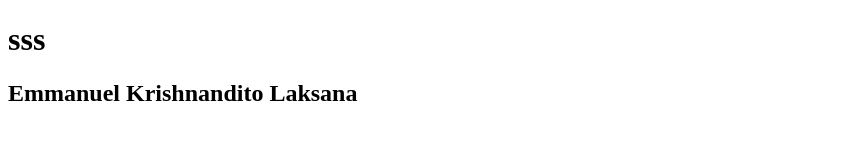
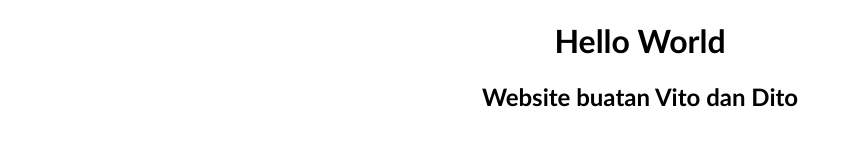
Before and after one commit to KrishnanditoLksn/ProjectLandingPage, a plain HTML site: page src/index.html in a window 1280 px wide. Shown: the whole page, without its empty margins (0-852 px from the left). Drawn offline with Linux system fonts and the light colour scheme.

Commit message:
menambahkan header di website - Dito

```diff
--- a/src/index.html
+++ b/src/index.html
@@ -1,12 +1,16 @@
 <!DOCTYPE html>
 <html lang="en">
 <head>
+    <link rel="stylesheet" href="style.css">
     <meta charset="UTF-8">
     <meta name="viewport" content="width=device-width, initial-scale=1.0">
     <title>Document</title>
 </head>
 <body>
-    <h1>sss</h1>
-    <h2>Emmanuel Krishnandito Laksana</h2>
+    <div class="head">
+        <h1>Hello World</h1>
+        <h2>Website buatan Vito dan Dito</h2>
+    </div>
+</body>
 </body>
 </html>
--- /dev/null
+++ b/src/style.css
@@ -0,0 +1,4 @@
+.head{
+    text-align: center;
+    font-family: 'Trebuchet MS', 'Lucida Sans Unicode', 'Lucida Grande', 'Lucida Sans', Arial, sans-serif;
+}
```
